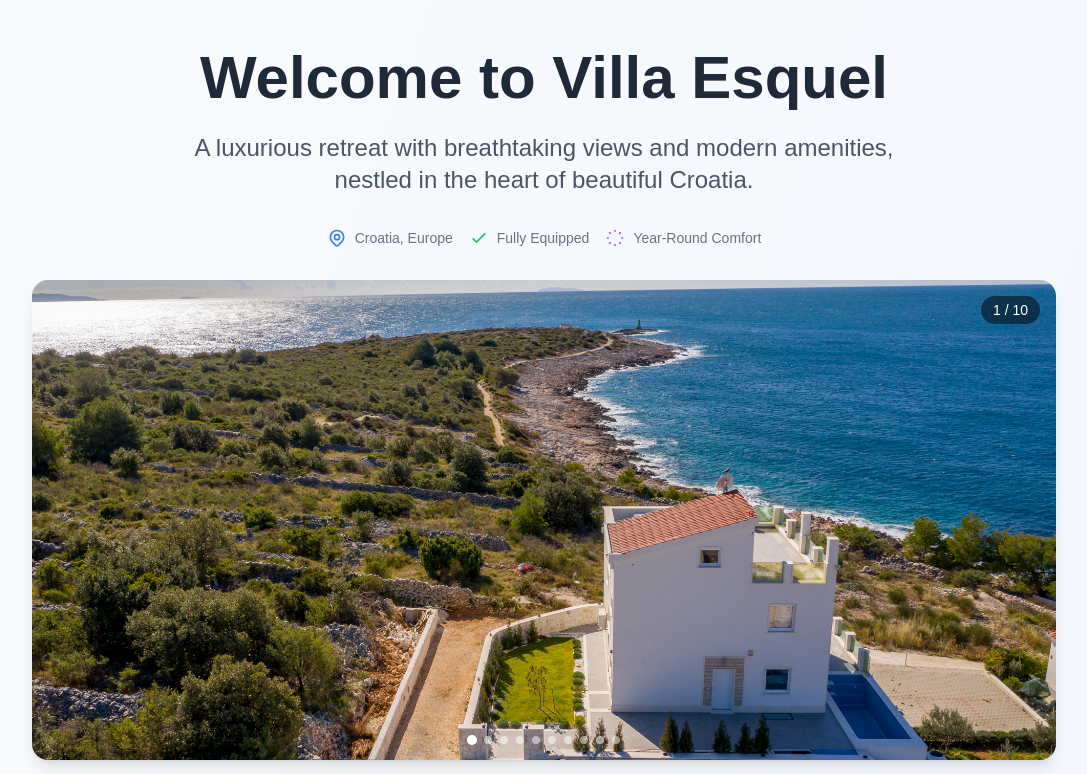
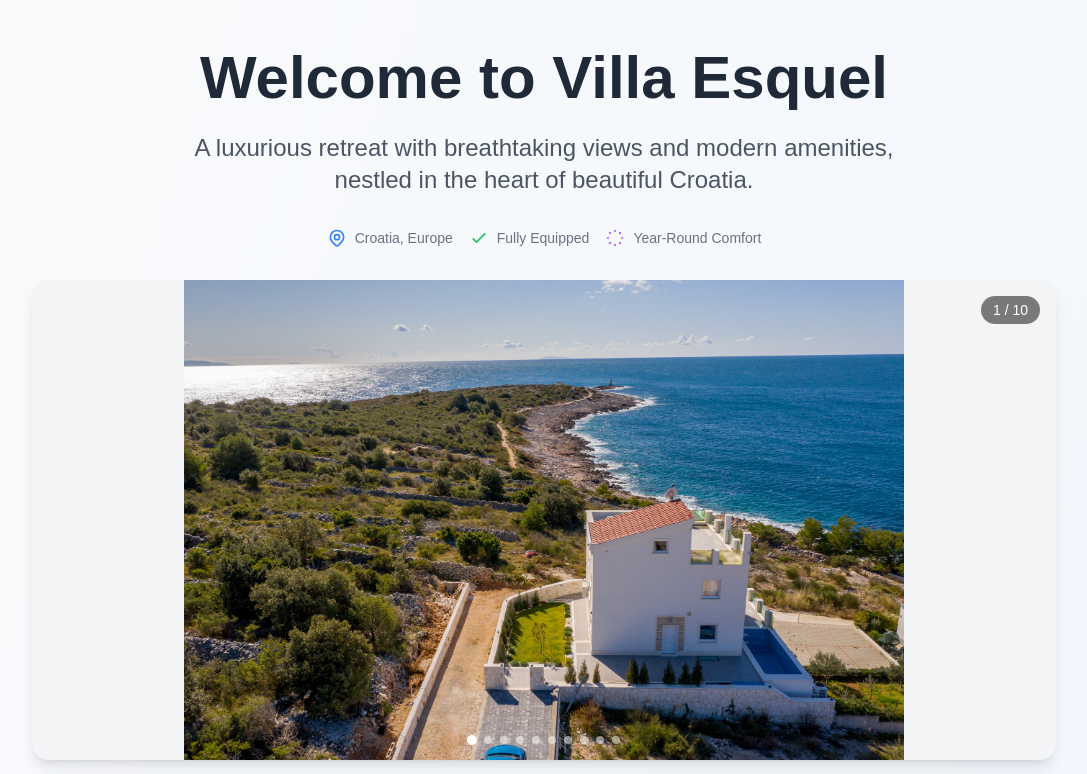
Before and after one commit to Mislav-Ro/villa-landing-page, a Next.js app: page / in a window 1280 px wide. Shown: the top 774 px of the page, without its empty margins (96-1183 px from the left). Built offline with nearby package versions, Linux system fonts and the light colour scheme; no server answers.

Commit message:
Update ImageCarousel.js

```diff
--- a/components/ImageCarousel.js
+++ b/components/ImageCarousel.js
@@ -123,12 +123,11 @@ export default function ImageCarousel() {
           style={{ transform: `translateX(-${currentIndex * 100}%)` }}
         >
           {images.map((image, index) => (
-            <div key={index} className="w-full flex-shrink-0">
+            <div key={index} className="w-full flex-shrink-0 flex justify-center">
               <img
                 src={image}
                 alt={`Villa Esquel ${index + 1}`}
-                className="w-full aspect-[3/2] object-cover max-h-[320px] lg:max-h-[400px] xl:max-h-[480px]"
-                style={{ height: 'auto', maxWidth: '100%' }}
+                className="aspect-[3/2] object-cover max-h-[320px] lg:max-h-[400px] xl:max-h-[480px] w-auto max-w-full"
                 loading={index === 0 ? 'eager' : 'lazy'}
               />
             </div>
```
